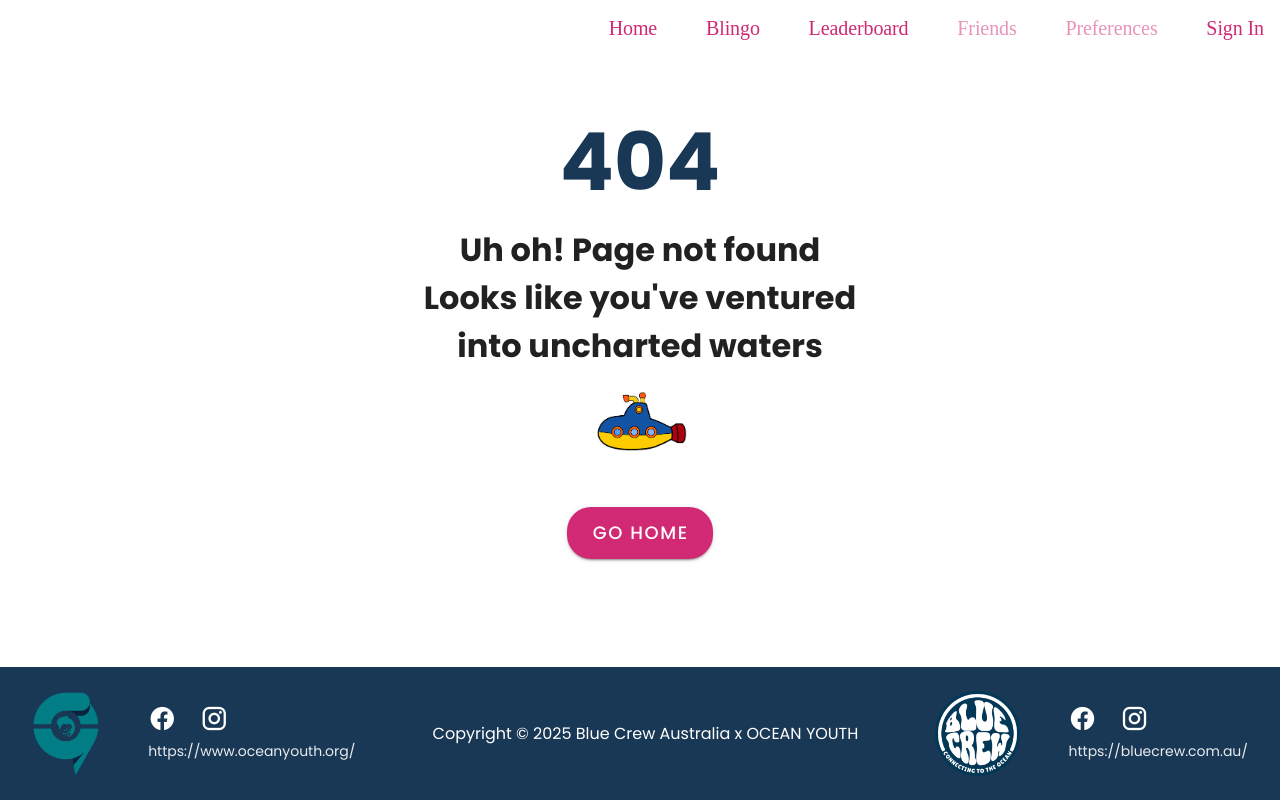
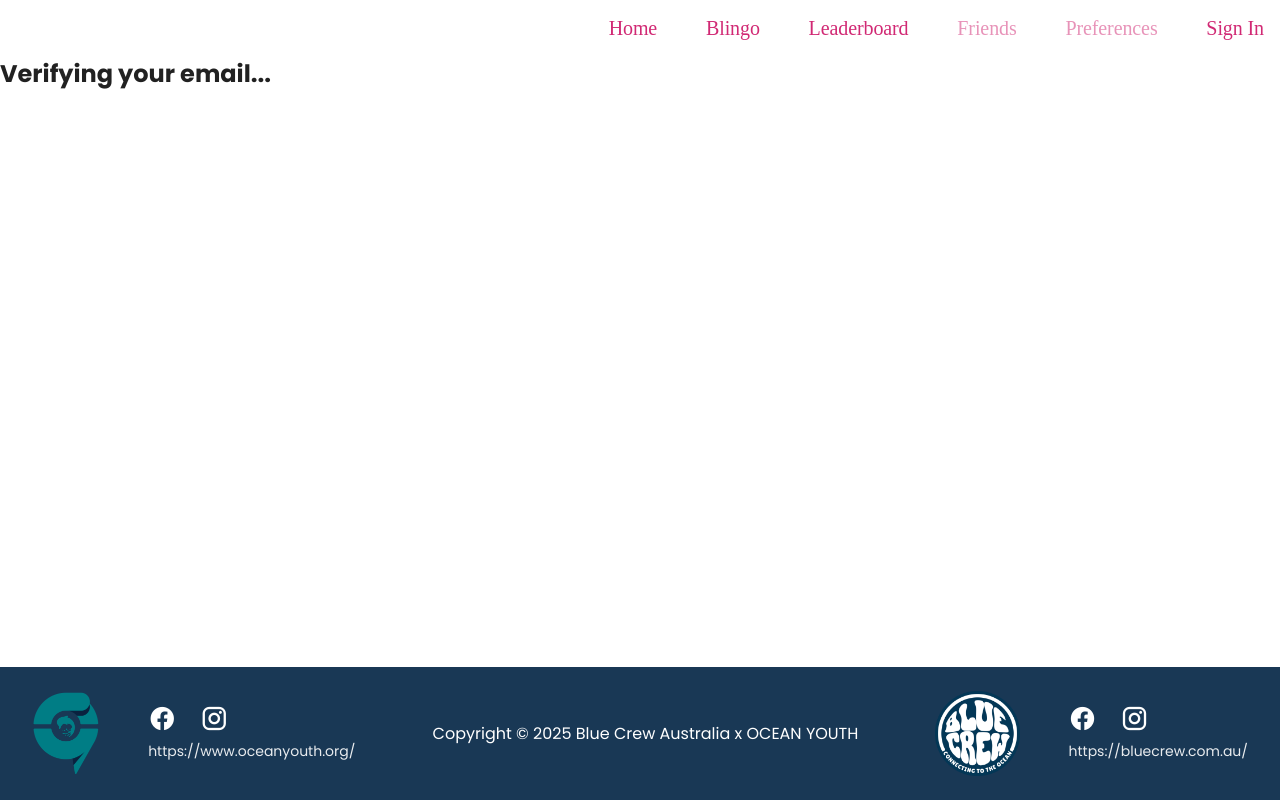
Before and after one commit to codersforcauses/bluecrew, a Vue app in the folder client/: page /verify-email in a window 1280 px wide. Before the commit this address led to /404. Built offline with nearby package versions, Linux system fonts and the light colour scheme; no server answers; the HTML template or start-up script is replaced by a standard one; a web font is replaced by a local one.

Commit message:
verify email page

```diff
--- a/client/src/router/index.ts
+++ b/client/src/router/index.ts
@@ -9,6 +9,7 @@ import BlingoView from '@/views/BlingoView.vue'
 import PreferenceView from '@/views/PreferenceView.vue'
 import ProfileView from '@/views/ProfileView.vue'
 import ForgotPasswordView from '@/views/ForgotPasswordView.vue'
+import EmailVerificationView from '@/views/EmailVerificationView.vue'
 
 
 const router = createRouter({
@@ -65,9 +66,14 @@ const router = createRouter({
       component: ProfileView,
     },
     {
-      path: '/forgotPassword',
+      path: '/forgot-password',
       name: 'forgotPassword',
-      component: ForgotPasswordView
+      component: ForgotPasswordView,
+    },
+    {
+      path: '/verify-email',
+      component: EmailVerificationView,
+      props: route => ({ token: route.query.token })
     }
   ],
 })
--- /dev/null
+++ b/client/src/views/EmailVerificationView.vue
@@ -0,0 +1,49 @@
+<template>
+  <div>
+    <h2>Verifying your email...</h2>
+  </div>
+</template>
+
+<script setup lang="ts">
+import { onMounted } from 'vue';
+
+
+// use defineProps to receive the token from the router
+const props = defineProps<{ token?: string }>();
+
+/* REAL IMPLEMENTATION
+onMounted(async () => {
+  if (!props.token) {
+    alert('Invalid verification link.');
+    return;
+  }
+
+  try {
+    await axios.post('/api/verify-email', {
+      token: props.token,
+    });
+    alert('Email verified successfully');
+  } catch (error) {
+    console.error('Email verification failed:', error);
+    alert('Email verification failed');
+  }
+});
+*/
+
+// SIMULATION ONLY == DELETED SOON ==
+// by typing: http://localhost:3000/verify-email?token=test
+onMounted(() => {
+  console.log('Token from props:', props.token);
+
+  // Simulate successful email verification without backend
+  if (!props.token) {
+    alert('Invalid verification link. Simulating failure.');
+    return;
+  }
+
+  // Simulate success scenario directly
+  console.log('[SIMULATION] Email verified successfully with token:', props.token);
+  alert('Email verified successfully (simulated).');
+});
+
+</script>
```
Also changed, not shown: client/src/views/EmailVerification.vue (deleted).
